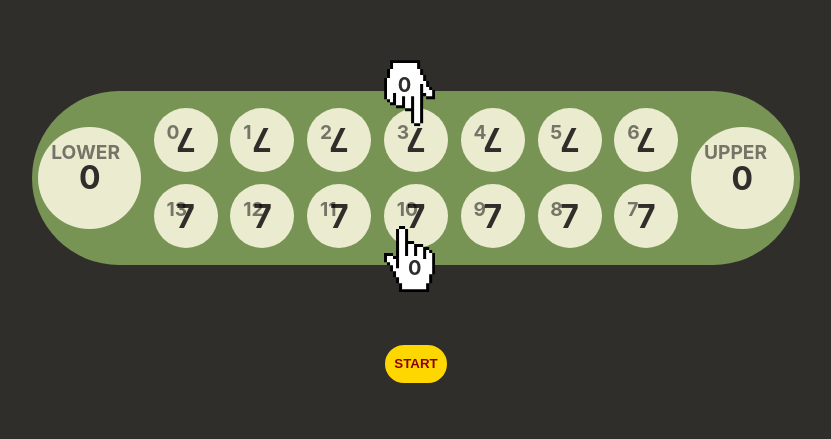
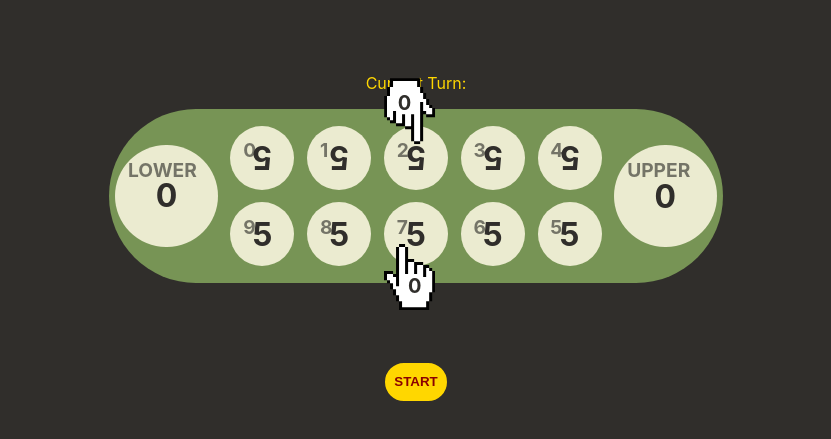
Before and after one commit to ubAI6689/congkak-react, a React (Create React App) app: page / in a window 1280 px wide. Shown: the part 163-602 px from the top of the page, without its empty margins (224-1055 px from the left). Built offline with nearby package versions, Linux system fonts and the light colour scheme.

Commit message:
TURN_BASED sowing got bugs at end

```diff
--- a/src/components/CongkakBoard.css
+++ b/src/components/CongkakBoard.css
@@ -17,6 +17,10 @@ body {
   width: 95vw; /* Adjust as needed */
   height: 95vh; /* Adjust as needed */
   padding: 20px; /* Optional */
+}
+
+.current-turn {
+  color: gold;
 }
 
 .start-button {
--- a/src/components/CongkakBoard.js
+++ b/src/components/CongkakBoard.js
@@ -53,9 +53,7 @@ const CongkakBoard = () => {
   const [cursorLeftLower, setCursorLeftLower] = useState(window.innerWidth / 2);
   const [cursorTopLower, setCursorTopLower] = useState(window.innerHeight * 2 / 3);
 
-  const [cursorVisible, setCursorVisible] = useState(true); // Initialize cursor visibility
   const [resetCursor, setResetCursor] = useState(false);
-  const [updateBoard, setUpdateBoard] = useState(false);
 
   const [currentTurn, setCurrentTurn] = useState(null);
   const [isSowingUpper, setIsSowingUpper] = useState(false);
@@ -113,7 +111,7 @@ const CongkakBoard = () => {
     }
   };
 
-  // Continue movement when SIMULTANEOUS phase end
+  // Continue sowing movement when SIMULTANEOUS phase end
   useEffect(() => {
     if (gamePhase === 'TURN_BASED') {
         // Determine which player's turn it is based on who finished moving first
@@ -233,6 +231,7 @@ const CongkakBoard = () => {
     } else {
       console.log("Start button pressed here!")
 
+      if (gamePhase !== 'SIMULTANEOUS') return;
       setIsSowingUpper(true);
       setIsSowingLower(true);
 
@@ -321,6 +320,18 @@ const CongkakBoard = () => {
             setSeeds([...newSeeds]);
           } else if (newSeeds[currentIndexUpper] === 1) {
               console.log("[UPPER] Check for capturing or end movement")
+              const isOwnRow = currentIndexUpper < MIN_INDEX_LOWER;
+              if (!isOwnRow) {
+                // end movement,
+                setIsSowingUpper(false);
+                // hide cursor
+                // setCursorVisibilityUpper(prev => !prev);
+                // Get the opponent position
+                setCurrentHoleIndexLower(currentIndexLower);
+                // Change game phase to TURN_BASED
+                setGamePhase('TURN_BASED');
+                return;
+              }
           }
         }
 
@@ -337,14 +348,11 @@ const CongkakBoard = () => {
               if (!isOwnRow) {
                 // end movement,
                 setIsSowingLower(false);
-
                 // hide cursor
-                setCursorVisibilityLower(prev => !prev);
-
+                // setCursorVisibilityLower(prev => !prev);
                 // get the opponent position
                 setCurrentHoleIndexUpper(currentIndexUpper);
-
-                // change game phase to setGamePhase(TURN_BASED)
+                // Change game phase to TURN_BASED
                 setGamePhase('TURN_BASED');
 
                 return;
@@ -375,6 +383,7 @@ const CongkakBoard = () => {
   const turnBasedSowing = async (index, player, isContinuation = false) => {
     // Prevent picking from empty hole
     // if (seeds[index] === 0) return;
+    if (gamePhase !== 'TURN_BASED') return;
 
     // Determine player-specific states and actions
     const isUpperPlayer = player === PLAYER_UPPER;
@@ -414,10 +423,11 @@ const CongkakBoard = () => {
     }
 
     while (seedsInHand > 0) {
+
       /** ============================================
        *              Sowing to House
        * ===========================================*/
-      if (currentIndex === maxIndex && player === currentTurn) {
+      if (currentIndex === maxIndex) {
         hasPassedHouse++;
         if (isUpperPlayer) {
           await updateCursorPositionUpper(currentHouseRef, currentHouseRef.current, -0.1);
@@ -552,9 +562,8 @@ const CongkakBoard = () => {
         setCurrentSeedsInHand(seedsInHand);
       }
     }
-
     // End of sowing
-    if (!getAnotherTurn && gamePhase !== 'SIMULTANEOUS') {
+    if (!getAnotherTurn) {
       toggleTurn(setCurrentTurn, currentTurn);
     }
     setResetCursor(prev => !prev)
@@ -563,8 +572,8 @@ const CongkakBoard = () => {
 
   return (
     <div className='game-area'>
+        <div className="current-turn">Current Turn: {currentTurn}</div>
       <div ref={gameContainerRef} className={`game-container ${isGameOver ? 'game-over' : ''}`}>
-        {/* <div className="current-turn">Current Turn: {currentTurn}</div> */}
         <div className='game-content'>
           <House position="lower" seedCount={lowHouseSeeds} ref={lowHouseRef}/>
           <div className="rows-container">
--- a/src/config/config.js
+++ b/src/config/config.js
@@ -1,6 +1,6 @@
 // config.js
 
-const INIT_SEEDS_COUNT = 7;
+const INIT_SEEDS_COUNT = 5;
 const HOLE_NUMBERS = INIT_SEEDS_COUNT*2;
 const MIN_INDEX_UPPER = 0;
 const POS_MULTIPLIER = 0.55;
```
